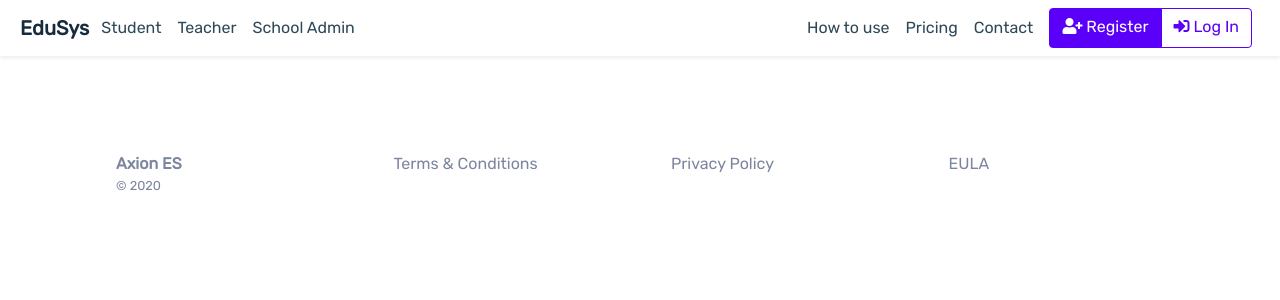
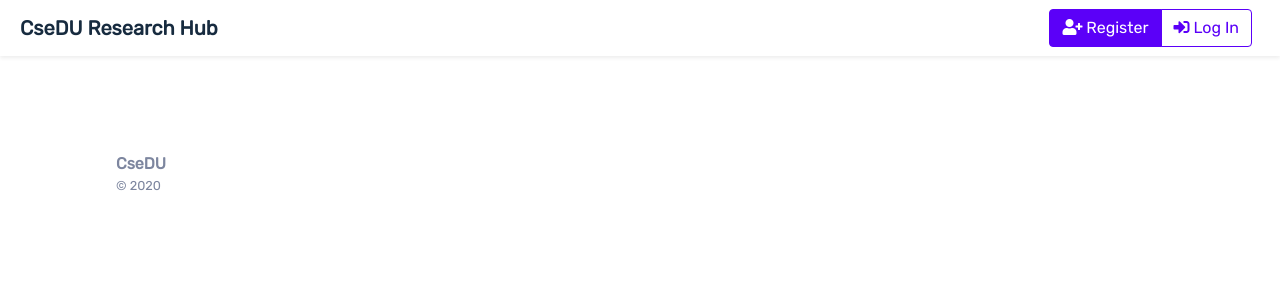
Before and after one commit to cinder-star/csedu_research_hub, a Django app: template templates/base.html in a window 1280 px wide. Shown: the top 300 px of the page. Run offline with Django 3.2, Linux system fonts and the light colour scheme; the template is opened without the code that fills it, so the values that code supplies are empty; some libraries are stand-ins or nearby versions.

Commit message:
removed template extras

```diff
--- a/templates/base.html
+++ b/templates/base.html
@@ -6,7 +6,7 @@
 <head>
     <meta charset="UTF-8" />
     <meta name="viewport" content="width=device-width, initial-scale=1">
-    <title>{% block title %} EduSys {% endblock %} </title>
+    <title>{% block title %} CseDU Research Hub {% endblock %} </title>
     <link rel="stylesheet" href="{% static 'custom.css'%}">
     <link rel="stylesheet" href="https://cdnjs.cloudflare.com/ajax/libs/font-awesome/5.11.2/css/all.css">
     <script src="https://code.jquery.com/jquery-3.4.1.slim.min.js"
@@ -26,7 +26,7 @@
 
 <body>
     <nav class="navbar navbar-expand-lg navbar-light bg-white px-6 shadow-sm">
-        <a class="navbar-brand mx-1" href="/"><strong>EduSys</strong></a>
+        <a class="navbar-brand mx-1" href="/"><strong>CseDU Research Hub</strong></a>
         <button class="navbar-toggler border-0 text-dark" type="button" data-toggle="collapse" data-target="#navbarSupportedContent"
             aria-controls="navbarSupportedContent" aria-expanded="false" aria-label="Toggle navigation">
             <svg xmlns="http://www.w3.org/2000/svg" width="30" height="30" viewBox="0 0 30 30" role="img"
@@ -38,38 +38,8 @@
         </button>
 
         <div class="collapse navbar-collapse" id="navbarSupportedContent">
-            <ul class="nav navbar-nav mr-auto">
-                {% block navbar-left-content %}
-                {% if user.is_authenticated %}
-                <li class="nav-item {% if navtab == 'dashboard' %} active {% endif %}">
-                    <a class="nav-link" href="#">Dashboard<span class="sr-only">(current)</span></a>
-                </li>
-                {% if user.role >= 3 %}
-                <li class="nav-item {% if navtab == 'teachers' %} active {% endif %}">
-                    <a class="nav-link" href="#">Teachers<span class="sr-only">Teachers</span></a>
-                </li>
-                {% endif %}
-                {% if user.role >= 2 %}
-                <li class="nav-item {% if navtab == 'classrooms' %} active {% endif %}">
-                    <a class="nav-link" href="#">Classes<span class="sr-only">Classes</span></a>
-                </li>
-                <li class="nav-item {% if navtab == 'students' %} active {% endif %}">
-                    <a class="nav-link" href="#">Students<span class="sr-only">Students</span></a>
-                </li>
-                {% endif %}
-                {% else %}
-                <li class="nav-item">
-                    <a class="nav-link" href="#"> Student</a>
-                </li>
-                <li class="nav-item">
-                    <a class="nav-link" href="#"> Teacher</a>
-                </li>
-                <li class="nav-item">
-                    <a class="nav-link" href="#"> School Admin</a>
-                </li>
-                {% endif %}
-                {% endblock %}
-            </ul>
+            <div class="nav navbar-nav mr-auto">
+            </div>
             <ul class="nav navbar-nav navbar-right mx-1">
                 &nbsp;
 
@@ -102,15 +72,6 @@
                     </div>
                 </li>
                 {% else %}
-                <li class="nav-item">
-                    <a class="nav-link" href="#">How to use</a>
-                </li>
-                <li class="nav-item {% if navtab == 'pricing' %} active {% endif %}">
-                    <a class="nav-link" href="#">Pricing</a>
-                </li>
-                <li class="nav-item">
-                    <a class="nav-link" href="https://www.axionesl.com" target="_blank" rel="noopener noreferrer">Contact</a>
-                </li>
                 <div class="btn-group mx-2" role="group">
                     <a href="/accounts/register/" class="btn btn-primary"> <i class="fas fa-user-plus"></i>
                         Register</a>
@@ -129,18 +90,9 @@
                 <div class="row pt-5 pb-3">
                     <div class="col mx-3">
                         <strong>
-                            <a href="https://axionesl.com" class="text-secondary" target="_blank" rel="noopener noreferrer">Axion ES</a>
+                            <a href="https://axionesl.com" class="text-secondary" target="_blank" rel="noopener noreferrer">CseDU</a>
                         </strong>
                         <small class="d-block mb-3 text-muted">&copy; 2020</small>
-                    </div>
-                    <div class="col mx-3">
-                        <a href="#" class="text-muted">Terms & Conditions</a>
-                    </div>
-                    <div class="col mx-3">
-                        <a href="#" class="text-muted">Privacy Policy</a>
-                    </div>
-                    <div class="col mx-3">
-                        <a href="#" class="text-muted">EULA</a>
                     </div>
                 </div>
             </div>
--- a/templates/crispy_form.html
+++ b/templates/crispy_form.html
@@ -28,7 +28,7 @@
         {% if form_title == "Login" %}
         <h5>Don't have an account? <a href="{% url 'register' %}">Register</a></h5>
         {% elif form_title == "Register" %}
-        <h5>Already have an account? <a href="{% url 'login' %}">Login</a></h4>
+        <h5>Already have an account? <a href="{% url 'log_in' %}">Login</a></h4>
         {% endif %}
         {% if user.is_authenticated %}
         <a href="{{return_link|default:'/dashboard/'}}" class="btn btn-lg btn-outline-dark btn-block">
```
